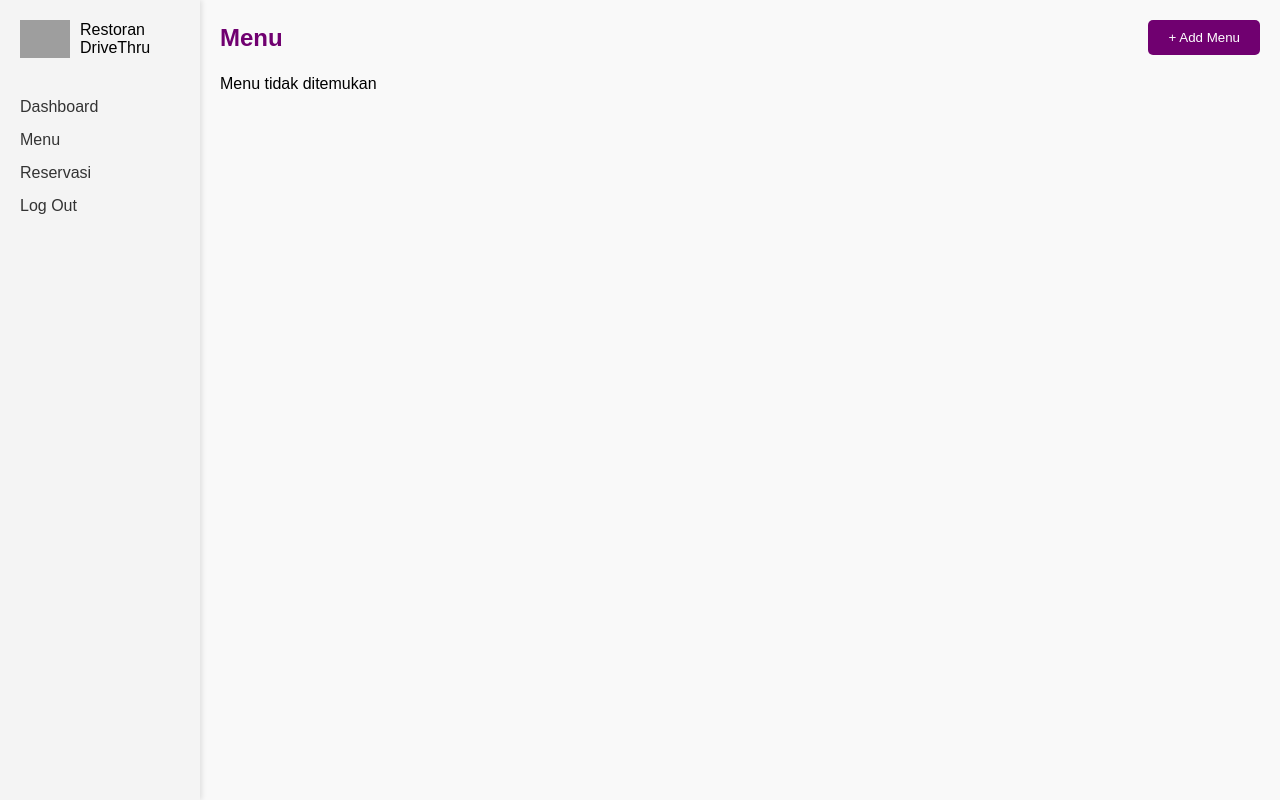
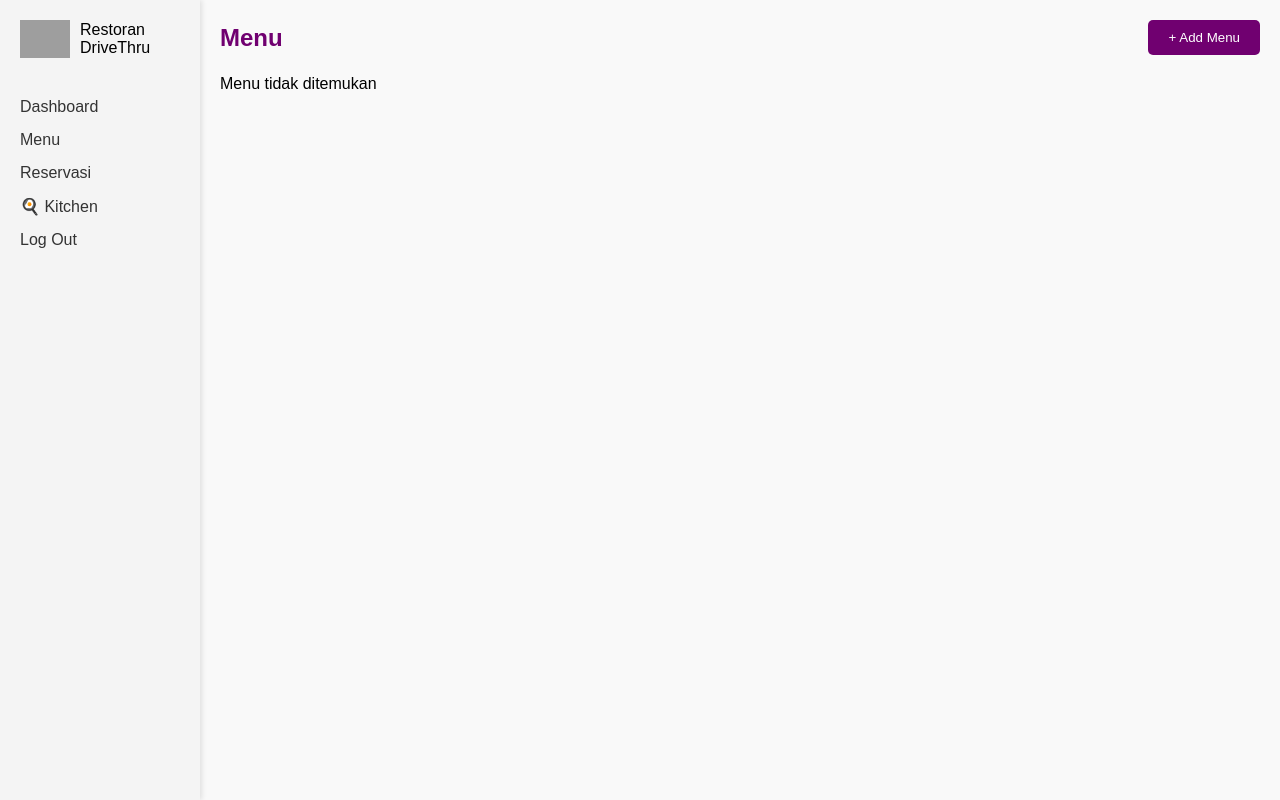
Before and after one commit to Dimas391/manajemen_restoran_menggunakan_face_recornation, a PHP site: page /admin_addmenu.php in a window 1280 px wide. Run offline with PHP 8.4, Linux system fonts and the light colour scheme; data that the repository does not hold is empty; grey boxes are pictures that could not be loaded.

Commit message:
Update admin_addmenu.php

```diff
--- a/Admin/admin_addmenu.php
+++ b/Admin/admin_addmenu.php
@@ -171,6 +171,7 @@ $result = $conn->query($sql);
                 <li><a href="#"><i class="bi bi-house-door"></i> Dashboard</a></li>
                 <li><a href="#"><i class="bi bi-list-ul"></i> Menu</a></li>
                 <li><a href="#"><i class="bi bi-calendar-check"></i> Reservasi</a></li>
+                <li><a href="kitchen.php">🍳 Kitchen</a></li>
                 <li><a href="#"><i class="bi bi-box-arrow-right"></i> Log Out</a></li>
             </ul>
         </nav>
```
